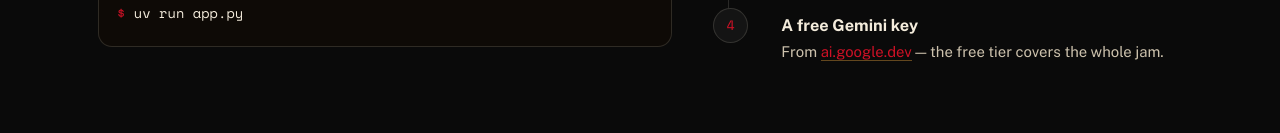
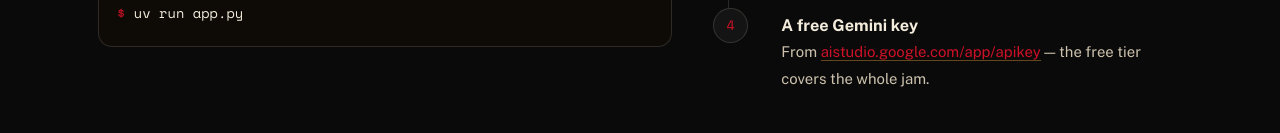
Before and after one commit to GDG-SAN-ANTONIO/juneteenth-build-jam, a plain HTML site: page docs/index.html in a window 1280 px wide. Shown: the part 3128-3261 px from the top of the page. Drawn offline with nearby package versions, Linux system fonts and the light colour scheme.

Commit message:
Clarify app.py role, standardize Gemini key URL to AI Studio

```diff
--- a/docs/index.html
+++ b/docs/index.html
@@ -590,7 +590,7 @@
           <li><strong>Install Antigravity</strong><span>The desktop app from <a href="https://antigravity.google" target="_blank" rel="noopener">antigravity.google</a>. The jam runs in it.</span></li>
           <li><strong>Install uv</strong><span>macOS/Linux: run the one-liner at <a href="https://astral.sh/uv" target="_blank" rel="noopener">astral.sh/uv</a>. Windows: standalone steps there too.</span></li>
           <li><strong>Git + a GitHub account</strong><span>So you can clone a starter kit when you arrive.</span></li>
-          <li><strong>A free Gemini key</strong><span>From <a href="https://ai.google.dev" target="_blank" rel="noopener">ai.google.dev</a> — the free tier covers the whole jam.</span></li>
+          <li><strong>A free Gemini key</strong><span>From <a href="https://aistudio.google.com/app/apikey" target="_blank" rel="noopener">aistudio.google.com/app/apikey</a> — the free tier covers the whole jam.</span></li>
         </ol>
       </div>
     </div>
```
Also changed, not shown: docs/codelab.html (+1 -1 lines), 1 other file.
